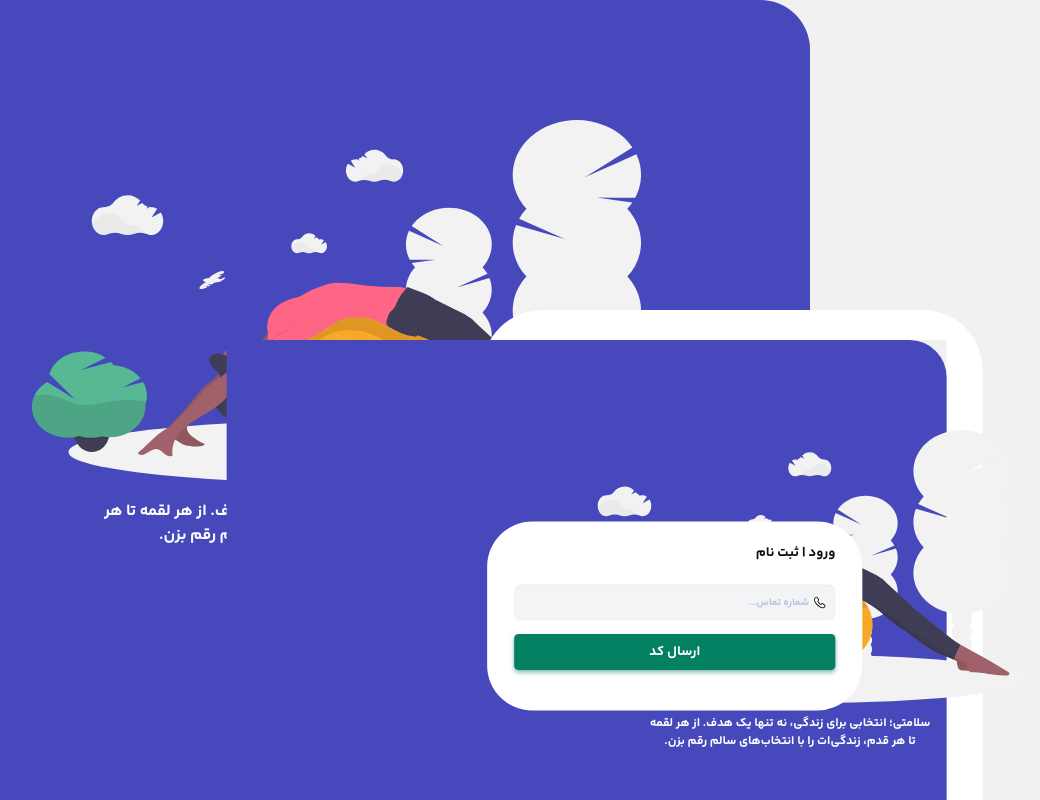
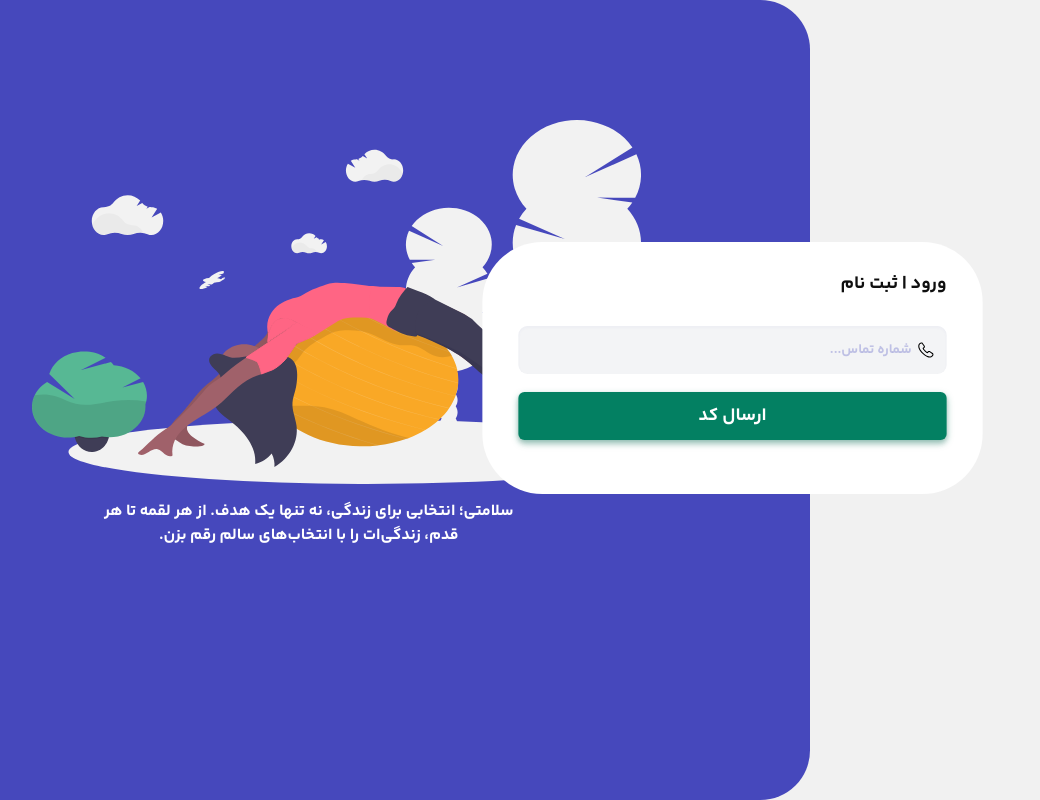
Before and after one commit to zahrabakhshandeh/HealthCare, a Next.js app: page /register/login in a window 1280 px wide. Shown: the top 800 px of the page, without its empty margins (150-1190 px from the left). Built offline with nearby package versions, Linux system fonts and the light colour scheme.

Commit message:
cleaning code and remove parent and move it to login layout

```diff
--- a/src/app/register/login/page.tsx
+++ b/src/app/register/login/page.tsx
@@ -1,26 +1,14 @@
 import LoginBox from "@/components/FormLoginBox";
 import LoginArt from "/public/svg/loginArt.svg";
 import BackgroundRegister from "@/components/BgRegister";
+import FormLogin from "@/components/FormLoginBox/FormLogin";
 
 const Login = () => {
   return (
-    <section className="flex relative items-center h-screen justify-center item lg:justify-start lg:bg-[var(--hr-gray)]">
-      <main className="w-full">
-        <LoginBox />
-      </main>
-      <div className="hidden lg:inline-block">
-        <div className="absolute flex flex-col gap-4 z-10 top-[15%] left-[8%]">
-          <LoginArt />
-          <div className=" relative bottom-0 flex flex-col items-center">
-            <span className="text-white font-semibold w-3/5 text-center text-base">
-              سلامتی؛ انتخابی برای زندگی، نه تنها یک هدف. از هر لقمه تا هر قدم،
-              زندگی‌ات را با انتخاب‌های سالم رقم بزن.
-            </span>
-          </div>
-        </div>
-        <BackgroundRegister loginMode />
-      </div>
-    </section>
+    <>
+      <h2 className="text-2xl font-semibold">ورود | ثبت نام</h2>
+      <FormLogin />
+    </>
   );
 };
 export default Login;
```
